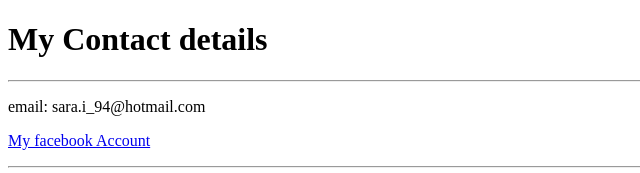
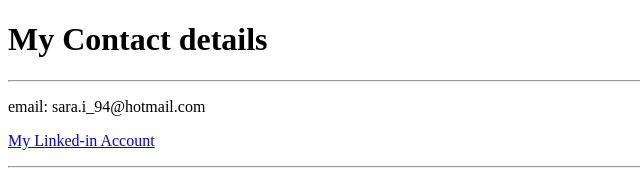
Before and after one commit to SaraIbrahim94/cv, a plain HTML site: page My Info.html in a window 1280 px wide. Shown: the top 173 px of the page, 0-640 px from the left. Drawn offline with Linux system fonts and the light colour scheme.

Commit message:
Update My Info.html

```diff
--- a/My Info.html
+++ b/My Info.html
@@ -9,7 +9,7 @@
     <h1>My Contact details</h1>
     <hr />
 <p>email: sara.i_94@hotmail.com</p>
-<p><a href="https://www.facebook.com/saraaIbrahiiim">My facebook Account</a></p>
+<p><a href="https://www.linkedin.com/in/sara-ibrahim-611106104/">My Linked-in Account</a></p>
 
 <hr />
 <Form  action="mailto:sara.i_94@hotmail.com" method="post" enctype="text/plain">
```
